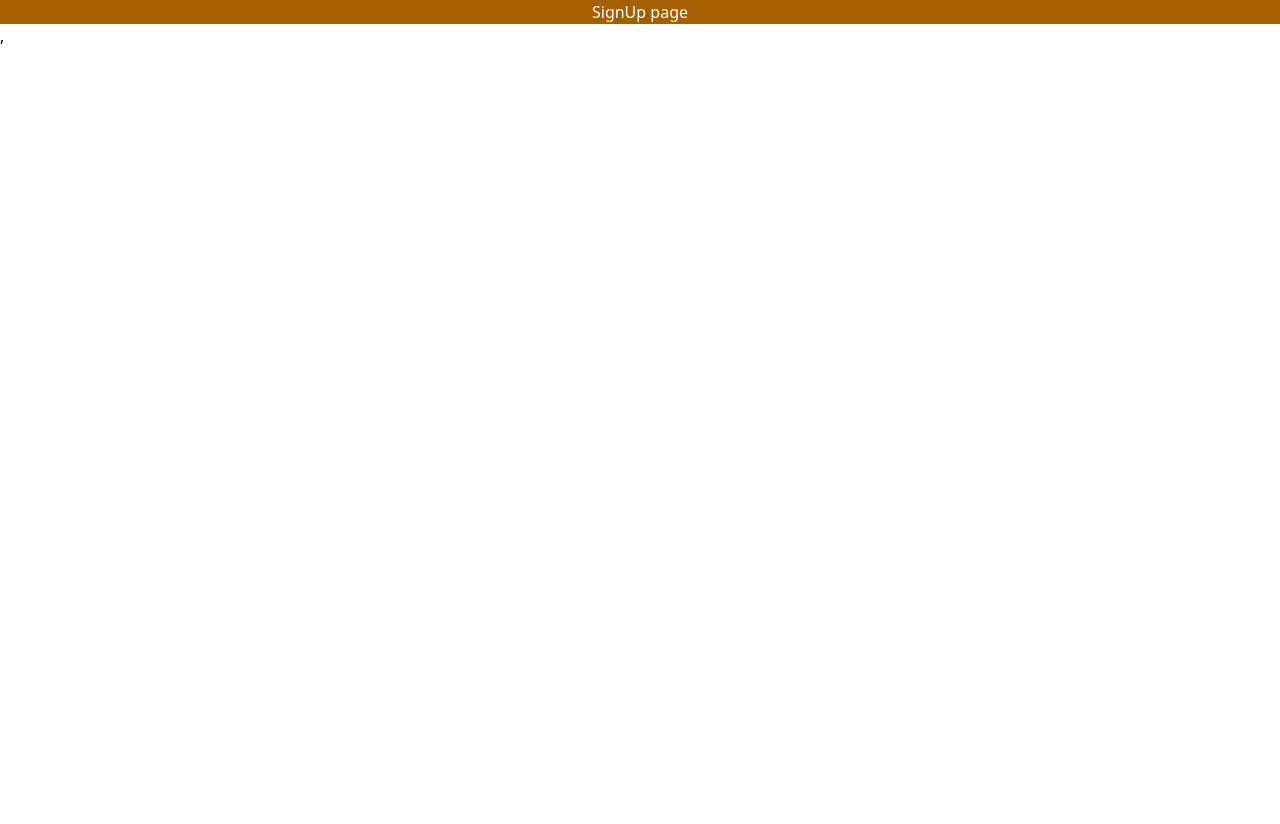
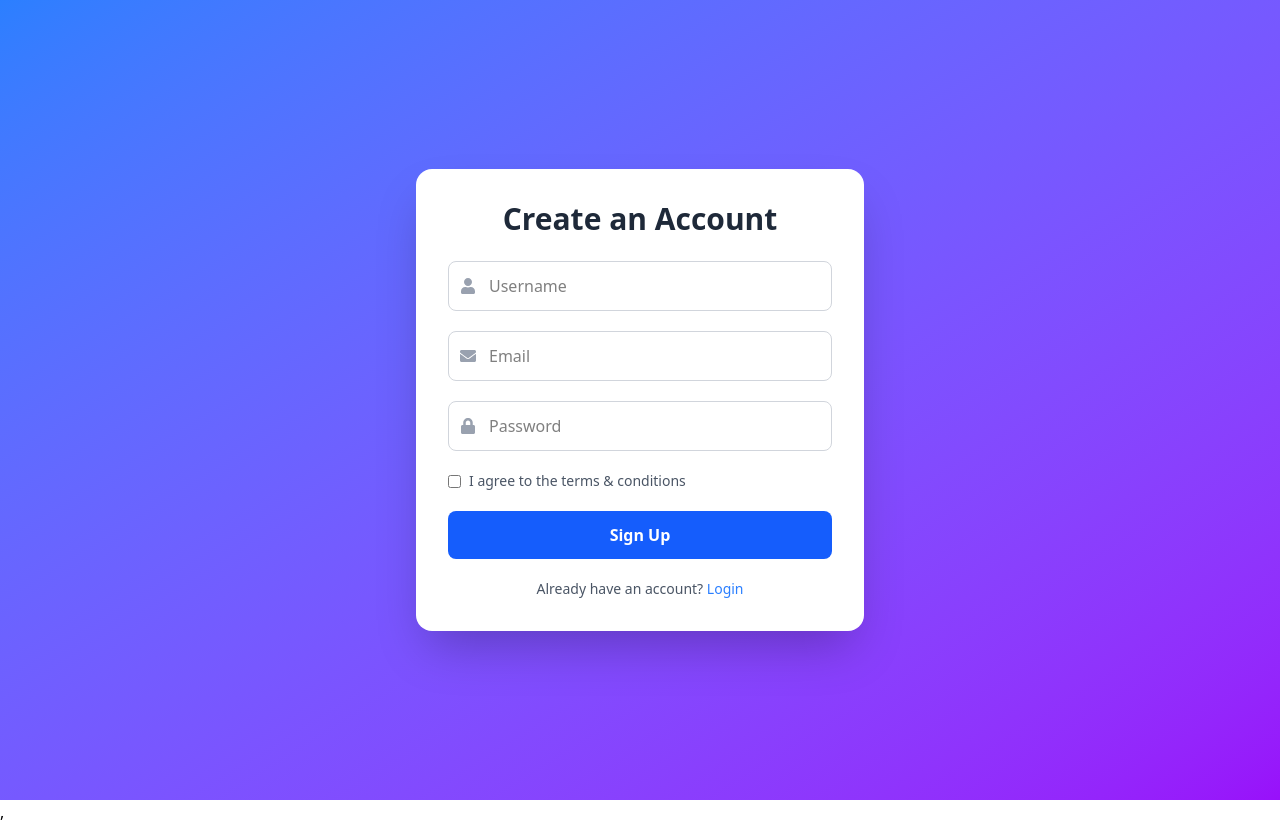
Before and after one commit to reshavshrma/E-Commerce, a React (Vite) app in the folder client/: page /register in a window 1280 px wide. Before the commit the page ends 800 px from the top, so only its background shows below. Built offline with nearby package versions, Linux system fonts and the light colour scheme.

Commit message:
new pages added !

```diff
--- a/client/src/pages/Authentication/Login/Login.jsx
+++ b/client/src/pages/Authentication/Login/Login.jsx
@@ -1,11 +1,44 @@
-import React from 'react'
+import React from "react";
+import { FaUser, FaLock } from "react-icons/fa";
 
 const Login = () => {
   return (
-    <div className='bg-cyan-500'>
-      <h1 className='text-center text-white'>Login Page </h1>
+    <div className="flex items-center justify-center min-h-screen bg-gray-100 px-4">
+      <div className="w-full max-w-md p-8 bg-white rounded-2xl shadow-2xl">
+        <h2 className="text-3xl font-bold text-center text-gray-800 mb-6">Welcome Back</h2>
+        <form className="space-y-5">
+          <div className="relative">
+            <FaUser className="absolute left-3 top-1/2 transform -translate-y-1/2 text-gray-400" />
+            <input
+              type="text"
+              placeholder="Username"
+              className="w-full pl-10 pr-4 py-3 border border-gray-300 rounded-lg focus:outline-none focus:ring-2 focus:ring-blue-400"
+            />
+          </div>
+          <div className="relative">
+            <FaLock className="absolute left-3 top-1/2 transform -translate-y-1/2 text-gray-400" />
+            <input
+              type="password"
+              placeholder="Password"
+              className="w-full pl-10 pr-4 py-3 border border-gray-300 rounded-lg focus:outline-none focus:ring-2 focus:ring-blue-400"
+            />
+          </div>
+          <div className="flex justify-between text-sm text-gray-600">
+            <label className="flex items-center">
+              <input type="checkbox" className="mr-2" /> Remember me
+            </label>
+            <a href="#" className="hover:text-blue-500">Forgot password?</a>
+          </div>
+          <button className="w-full py-3 bg-blue-600 text-white font-semibold rounded-lg hover:bg-blue-700 transition-all">
+            Login
+          </button>
+          <p className="text-center text-gray-600 text-sm">
+            Don't have an account? <a href="#" className="text-blue-500">Sign up</a>
+          </p>
+        </form>
+      </div>
     </div>
-  )
-}
+  );
+};
 
-export default Login
+export default Login;
--- a/client/src/pages/Authentication/SignUp/SignUp.jsx
+++ b/client/src/pages/Authentication/SignUp/SignUp.jsx
@@ -1,11 +1,51 @@
-import React from 'react'
+import React from "react";
+import { FaUser, FaLock, FaEnvelope } from "react-icons/fa";
 
-const SignUp = () => {
+const Signup = () => {
   return (
-    <div className='bg-yellow-700'>
-      <h1 className='text-center text-white'> SignUp page</h1>
+    <div className="flex items-center justify-center min-h-screen bg-gradient-to-br from-blue-500 to-purple-600 px-4">
+      <div className="w-full max-w-md p-8 bg-white rounded-2xl shadow-2xl">
+        <h2 className="text-3xl font-bold text-center text-gray-800 mb-6">Create an Account</h2>
+        <form className="space-y-5">
+          <div className="relative">
+            <FaUser className="absolute left-3 top-1/2 transform -translate-y-1/2 text-gray-400" />
+            <input
+              type="text"
+              placeholder="Username"
+              className="w-full pl-10 pr-4 py-3 border border-gray-300 rounded-lg focus:outline-none focus:ring-2 focus:ring-blue-400"
+            />
+          </div>
+          <div className="relative">
+            <FaEnvelope className="absolute left-3 top-1/2 transform -translate-y-1/2 text-gray-400" />
+            <input
+              type="email"
+              placeholder="Email"
+              className="w-full pl-10 pr-4 py-3 border border-gray-300 rounded-lg focus:outline-none focus:ring-2 focus:ring-blue-400"
+            />
+          </div>
+          <div className="relative">
+            <FaLock className="absolute left-3 top-1/2 transform -translate-y-1/2 text-gray-400" />
+            <input
+              type="password"
+              placeholder="Password"
+              className="w-full pl-10 pr-4 py-3 border border-gray-300 rounded-lg focus:outline-none focus:ring-2 focus:ring-blue-400"
+            />
+          </div>
+          <div className="flex justify-between text-sm text-gray-600">
+            <label className="flex items-center">
+              <input type="checkbox" className="mr-2" /> I agree to the terms & conditions
+            </label>
+          </div>
+          <button className="w-full py-3 bg-blue-600 text-white font-semibold rounded-lg hover:bg-blue-700 transition-all">
+            Sign Up
+          </button>
+          <p className="text-center text-gray-600 text-sm">
+            Already have an account? <a href="#" className="text-blue-500">Login</a>
+          </p>
+        </form>
+      </div>
     </div>
-  )
-}
+  );
+};
 
-export default SignUp
+export default Signup;
```
